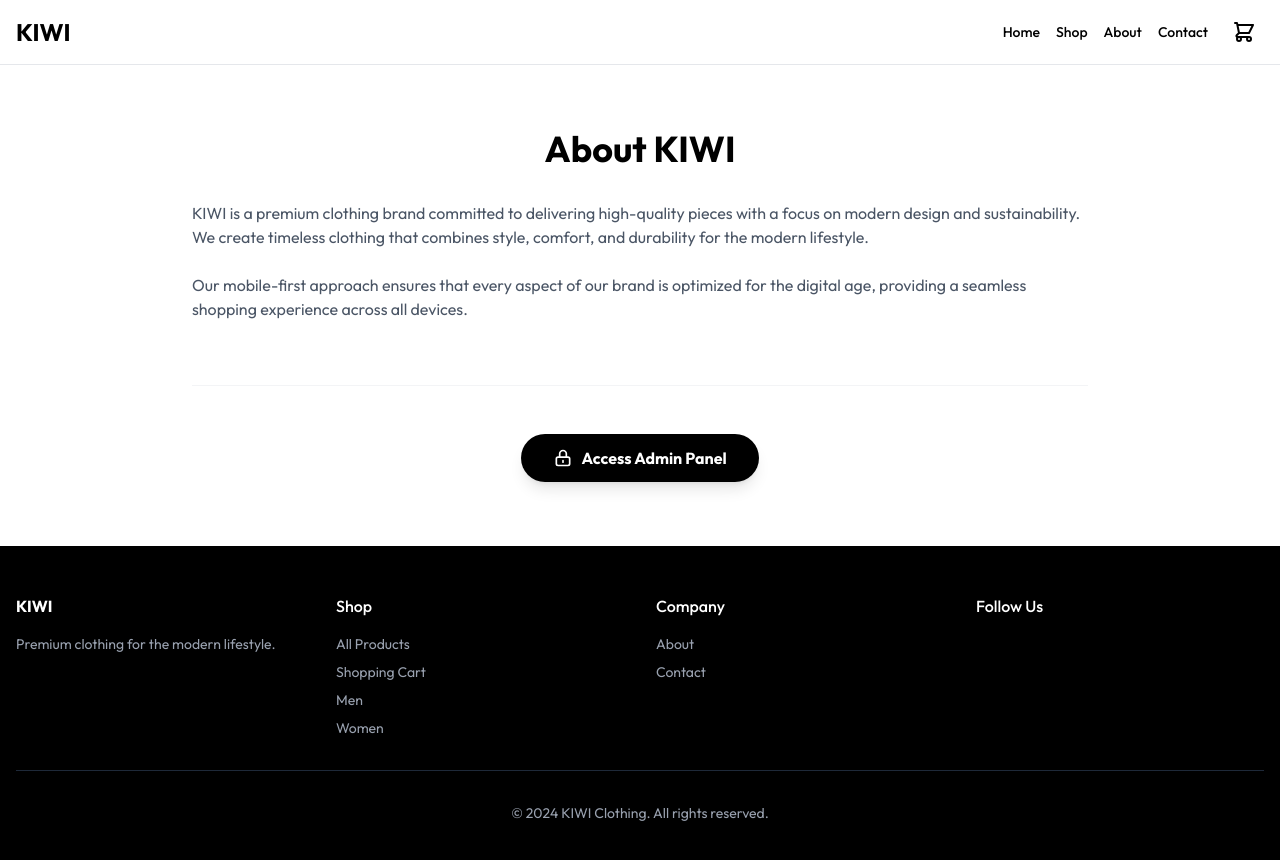
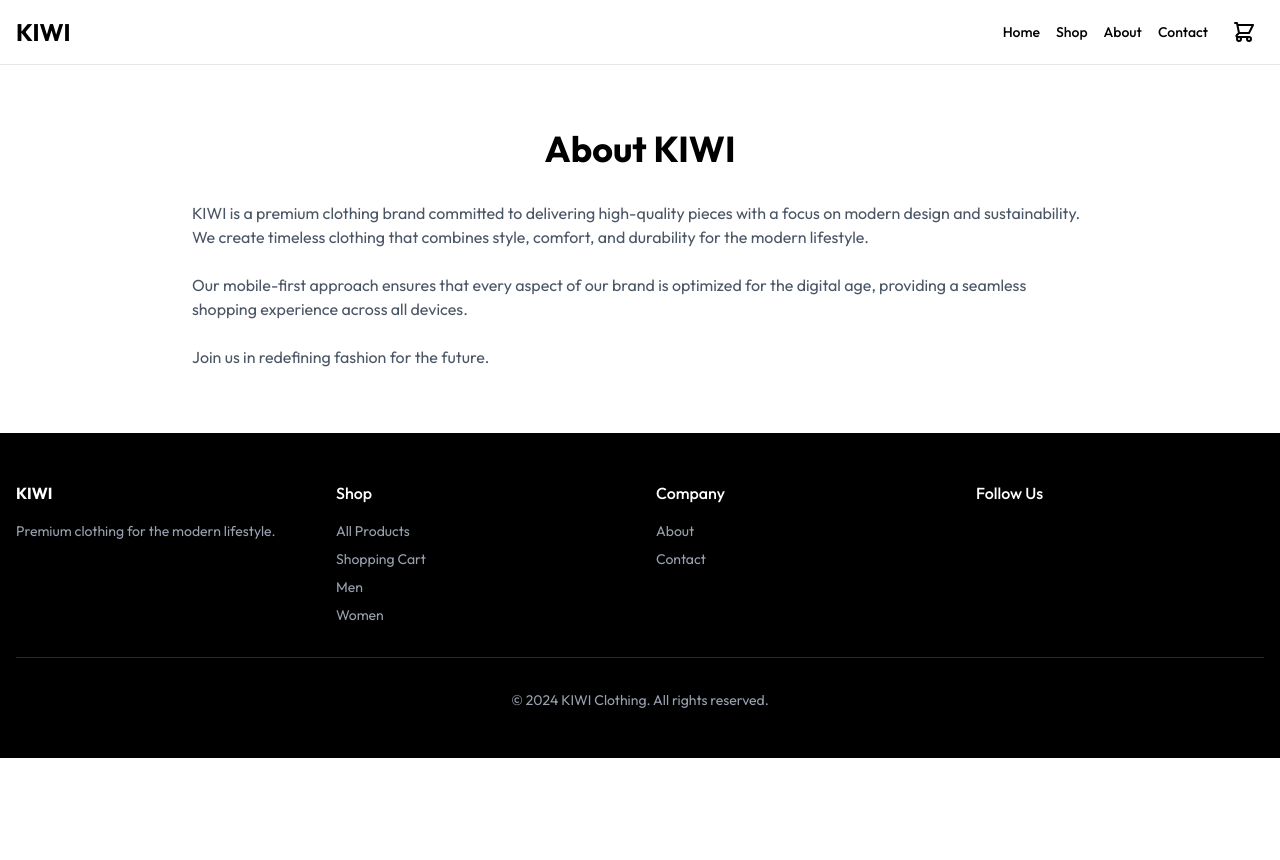
Before and after one commit to harperelton32-svg/Kiwi, a Next.js app: page /about in a window 1280 px wide. Shown: the top 860 px of the page. After the commit the page ends 800 px from the top, so only its background shows below. Built offline with nearby package versions, Linux system fonts and the light colour scheme.

Commit message:
Remove admin button from about page

```diff
--- a/src/app/about/page.tsx
+++ b/src/app/about/page.tsx
@@ -1,6 +1,5 @@
 import MobileNavbar from "@/components/MobileNavbar";
 import Footer from "@/components/Footer";
-import Link from "next/link";
 
 export default function About() {
   return (
@@ -16,17 +15,9 @@ export default function About() {
             <p className="mb-6">
               Our mobile-first approach ensures that every aspect of our brand is optimized for the digital age, providing a seamless shopping experience across all devices.
             </p>
-            <div className="mt-16 pt-12 border-t border-gray-100 flex justify-center">
-              <Link
-                href="/admin/designs"
-                className="bg-black text-white px-8 py-3 rounded-full font-bold hover:bg-gray-800 transition-all shadow-lg hover:shadow-xl active:scale-95 transform flex items-center gap-2"
-              >
-                <svg className="w-5 h-5" fill="none" stroke="currentColor" viewBox="0 0 24 24">
-                  <path strokeLinecap="round" strokeLinejoin="round" strokeWidth="2" d="M12 15v2m-6 4h12a2 2 0 002-2v-6a2 2 0 00-2-2H6a2 2 0 00-2 2v6a2 2 0 002 2zm10-10V7a4 4 0 00-8 0v4h8z"></path>
-                </svg>
-                Access Admin Panel
-              </Link>
-            </div>
+            <p>
+              Join us in redefining fashion for the future.
+            </p>
           </div>
         </div>
       </section>
```
